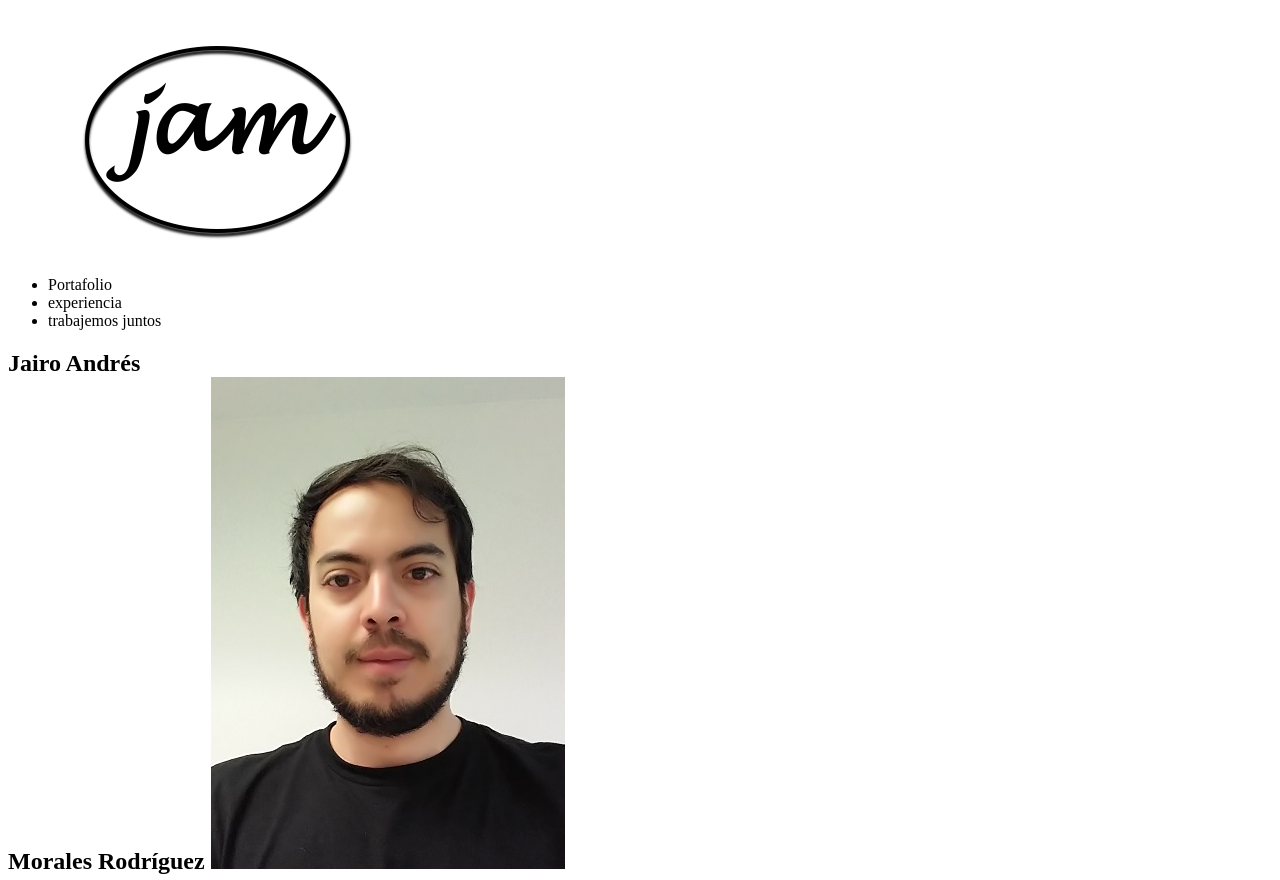
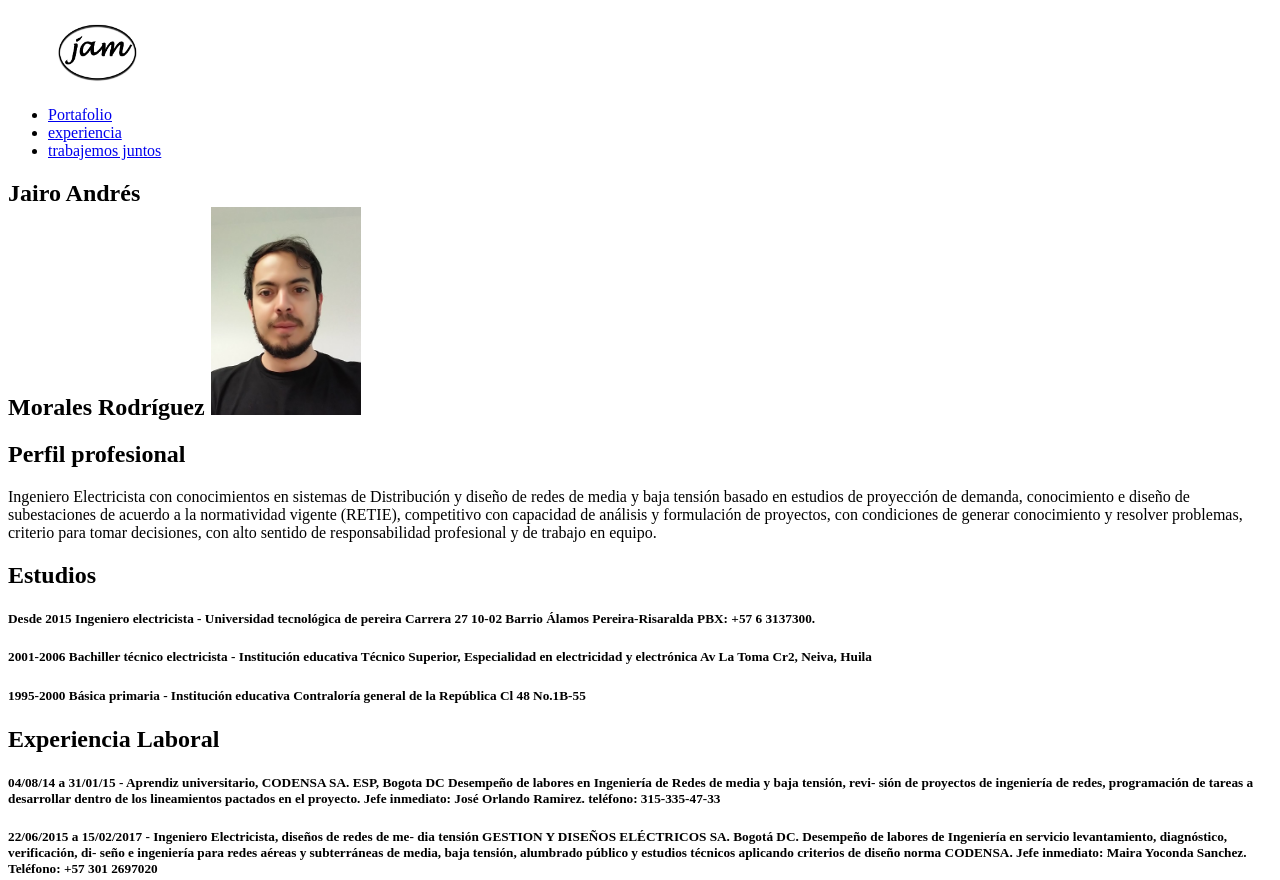
Before and after one commit to jairoandresm/vitae, a plain HTML site: page index.html in a window 1280 px wide. Shown: the top 880 px of the page. Drawn offline with Linux system fonts and the light colour scheme.

Commit message:
modificamos imagenes con width

```diff
--- a/index.html
+++ b/index.html
@@ -1,5 +1,5 @@
 <!DOCTYPE html>
-<html lang="en">
+<html lang="es">
 <head>
   <meta charset="UTF-8">
   <meta name="viewport" content="width=device-width, initial-scale=1.0">
@@ -13,8 +13,10 @@
       <div>
         <!– la etiqueta nav genera un menú de navegación–>
         <!– El método alt se puede usar para mostrar el enlace donde se descarga la imagen–>
+        <!– El método width redimensiona el ancho de la imagen–>
+        <!– El método height redimensiona el alto de la imagen–>
         <figure>
-          <img src="data/jam.jpg" alt="Logo Jam">
+          <img src="data/jam.jpg" alt="Logo Jam" width="100px">
         </figure>
     <nav>
           <!– lista con viñeta–>
@@ -22,13 +24,13 @@
             <!– elementos de la lista–>
           <li>
               <!– anchor, sirve para anclar referencias u otros enlaces–>
-            <a>Portafolio</a>
+            <a href="#">Portafolio</a>
           </li>
           <li>
-            <a>experiencia</a>
+            <a href="#">experiencia</a>
           </li>
           <li>
-            <a>trabajemos juntos</a>
+            <a href="#">trabajemos juntos</a>
           </li>
         </ul>
       </nav>
@@ -37,7 +39,7 @@
     <section>
       <h1>
         Jairo <strong> Andrés</strong> <br /> Morales <strong>Rodríguez</strong>
-        <img src="data/jairo.jpg" alt="">
+        <img src="data/jairo.jpg" alt="perfil" width="150px">
       </h1>
     </section>
     <section>
```
